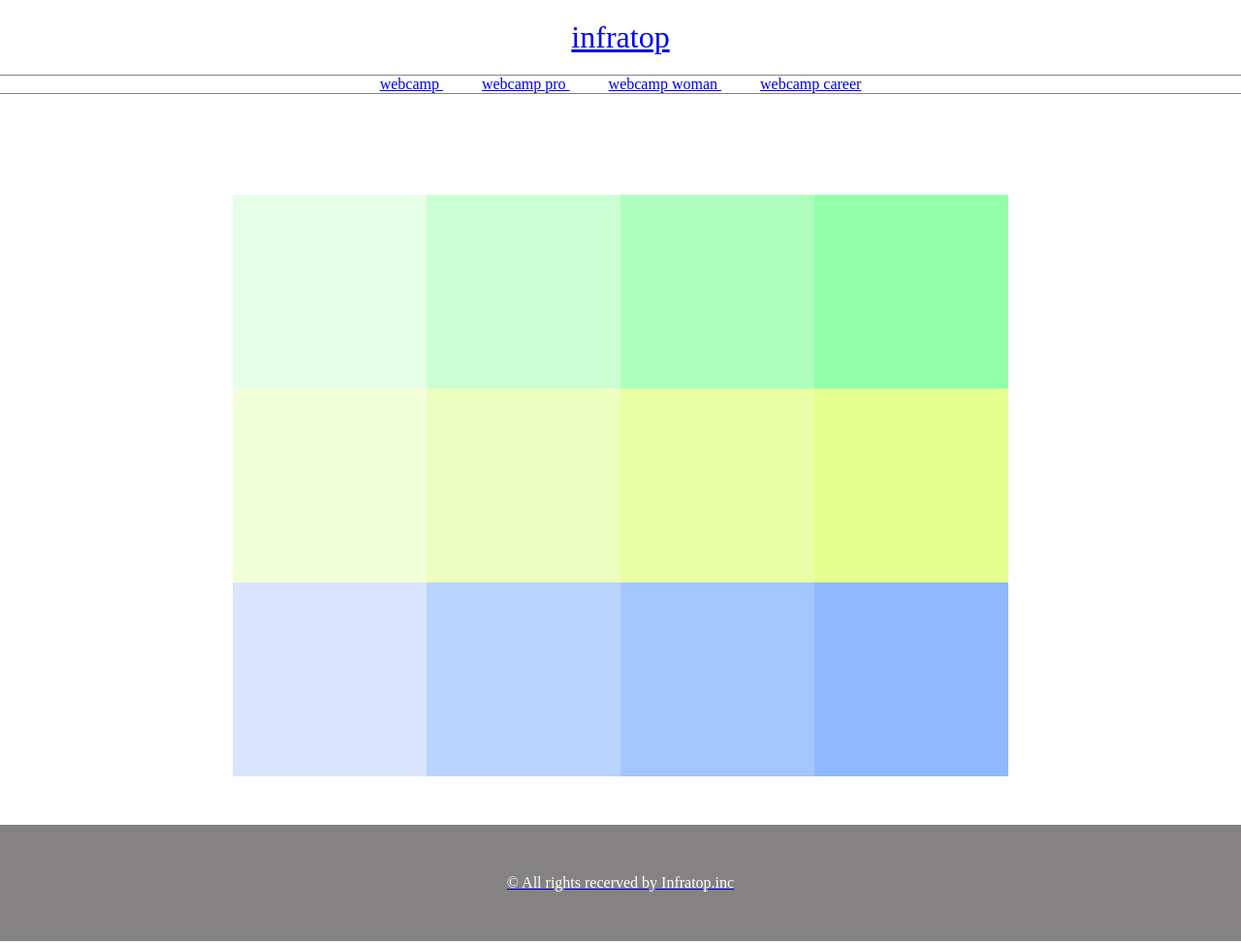
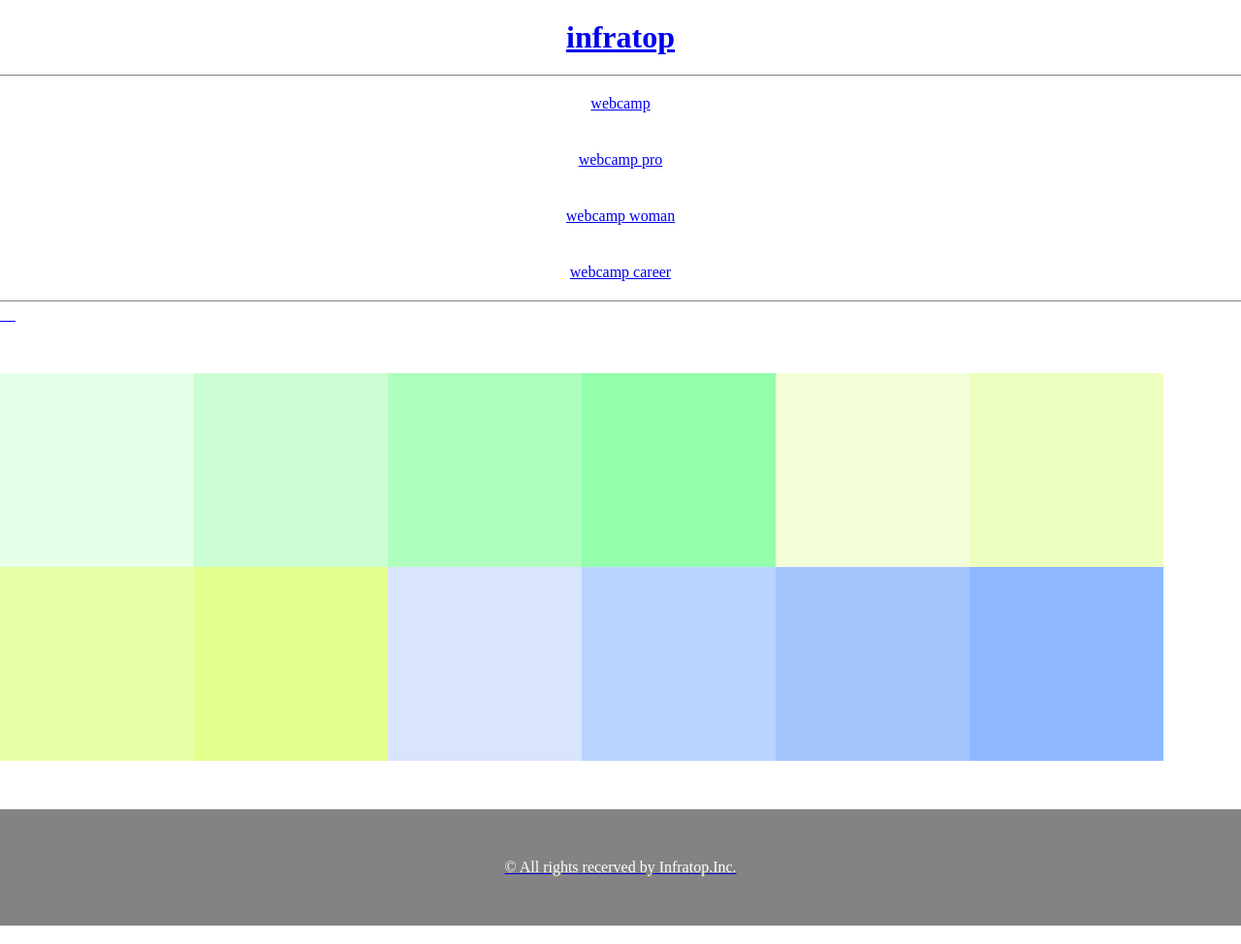
Before and after one commit to reimin013/exercise, a plain HTML site: page chapter5_exercise/chapter5.html in a window 1280 px wide. Shown: the whole page at 97% size. Drawn offline with Linux system fonts and the light colour scheme.

Commit message:
[Update] 演習5 html

```diff
--- a/chapter5_exercise/chapter5.html
+++ b/chapter5_exercise/chapter5.html
@@ -7,39 +7,52 @@
   <title>5章 演習</title>
 </head>
 <body>
+  <!-- header タグを　infratop の文字エリアに限定 -->
   <header>
-  	<a class="headline" href="https://infratop.jp/">infratop</a>
-  	<nav class="nav">
-  	  <div class="list">
-  	  	<a class="list-item" href="https://web-camp.io/">webcamp</li>
-  	  	<a class="list-item" href="https://web-camp.io/pro/">webcamp pro</li>
-  	  	<a class="list-item" href="https://web-camp.io/woman/">webcamp woman</li>
-  	  	<a class="list-item" href="https://web-camp.io/career/">webcamp career</li>
-  	  </div>
-  	</nav>
+  	<h1 class="headline">
+    <a href="https://infratop.jp/">infratop</a>
   </header>
-  <div class="main">
-    <div class="main-visual-top">
+
+  <!-- <nav class="nav">を削除 -->
+  <nav>
+  	  <ul class="list">
+        <!-- div を ul に変更 -->
+  	  	<!-- <a class="list-item" href="https://web-camp.io/">webcamp</li>を削除 -->
+        <li class="list-item"><a href="https://web-camp.io/">webcamp</li>
+<!--<a class="list-item" href="https://web-camp.io/pro/">webcamp pro</li>を削除-->
+        <li class="list-item"><a href="https://web-camp.io/pro/">webcamp pro</li>
+<!--  	<a class="list-item" href="https://web-camp.io/woman/">webcamp woman</li>-->
+        <li class="list-item"><a href="https://web-camp.io/woman/">webcamp woman</li>
+<!--  < class="list-item" href="https://web-camp.io/career/">webcamp career</li> -->
+        <li class="list-item"><a href="https://web-camp.io/career/">webcamp career</li>
+  	  </ul>
+<!-- 　★a タグをliタグにすると、①フッターがヘッターのすぐ下にきて、②main, footer ともに中央寄せになった★　-->
+　</nav>
+
+  <div class="main clearfix">
+    <!-- main に clearfix を追加すると、ヘッターがフッターの下に回り込むことがなくなり、きれいなレイアウトになった -->
+    <!-- <div class="main-visual-top">を削除 -->
       <div class="green1"></div>
       <div class="green2"></div>
       <div class="green3"></div>
       <div class="green4"></div>
-    </div>
-    <div class="main-visual-middle">
+    <!-- </div> -->
+    <!-- <div class="main-visual-middle">を削除-->
       <div class="yellow1"></div>
       <div class="yellow2"></div>
       <div class="yellow3"></div>
       <div class="yellow4"></div>
-    </div>
-    <div class="main-visual-bottom">
+    <!-- </div> -->
+    <!-- <div class="main-visual-bottom">を削除 -->
       <div class="blue1"></div>
       <div class="blue2"></div>
       <div class="blue3"></div>
       <div class="blue4"></div>
-    </div>
+    <!-- </div> -->
   </div>
+
   <footer>
-    <p class="footer-text">© All rights recerved by Infratop.inc</p>
+    <p class="footer-text">© All rights recerved by Infratop.Inc.</p>
   </footer>
 </body>
 </html>
```
